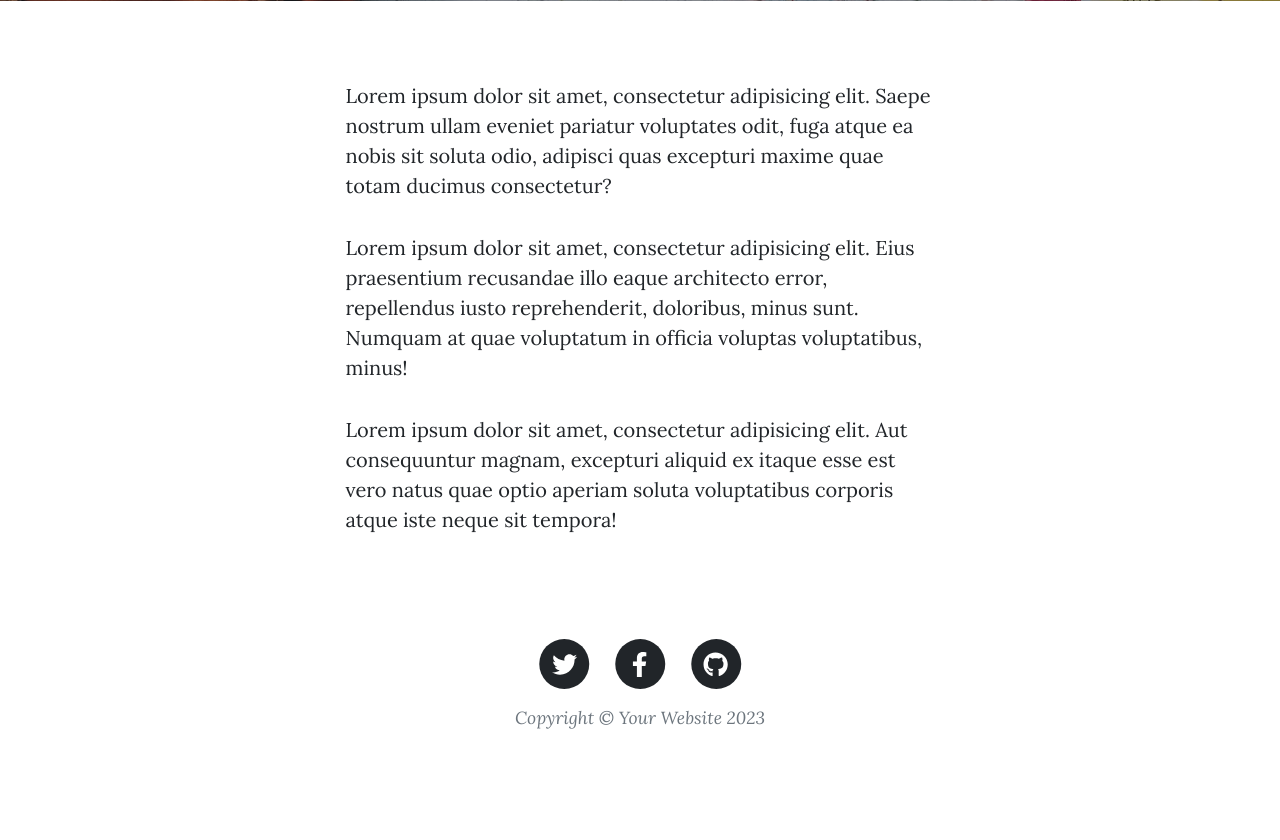
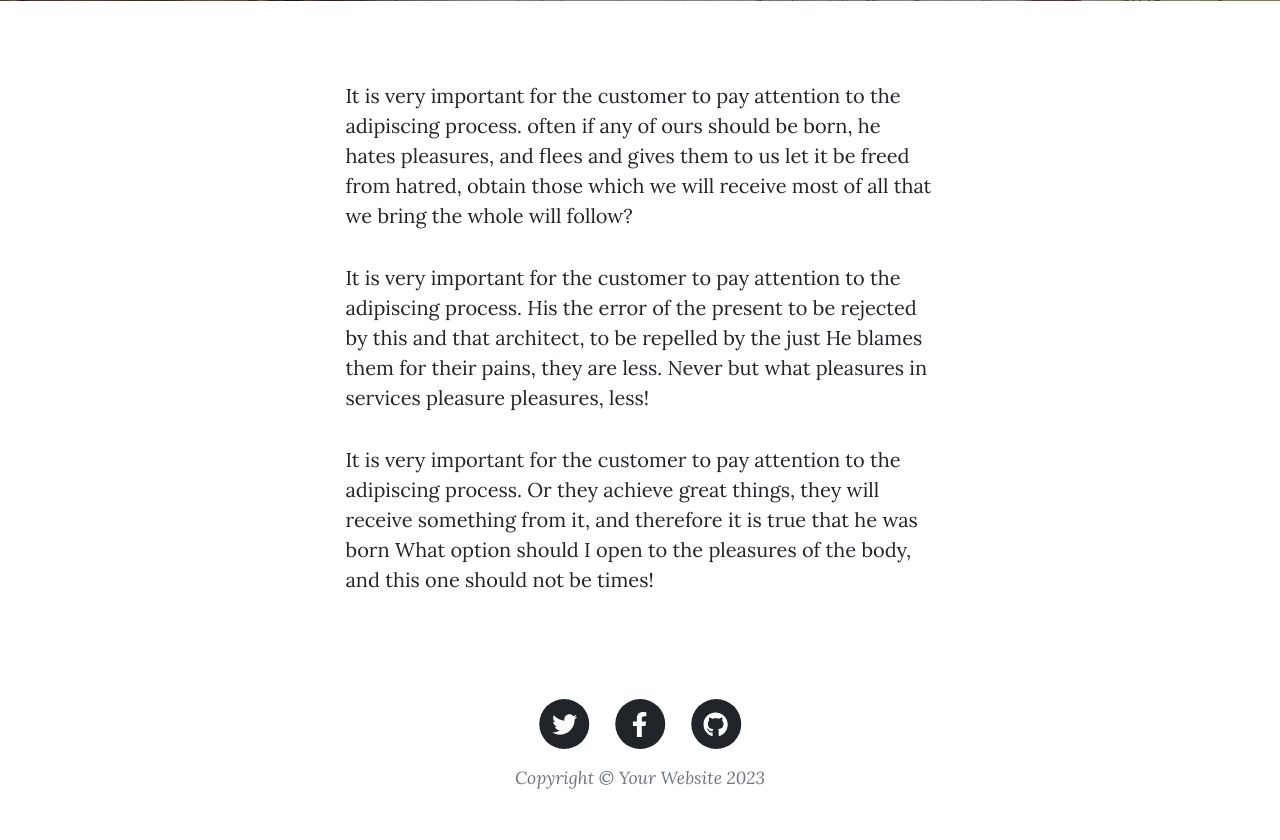
Before and after one commit to Dillikumarnl/Project_final, a Flask app: page /about in a window 1280 px wide. Shown: the part 531-1371 px from the top of the page. Before the commit the page ends 1260 px from the top, so only its background shows below. Run offline with Flask 3, Linux system fonts and the light colour scheme; some libraries are stand-ins or nearby versions.

Commit message:
about changed

```diff
--- a/templates/about.html
+++ b/templates/about.html
@@ -22,22 +22,22 @@
     <div class="row gx-4 gx-lg-5 justify-content-center">
       <div class="col-md-10 col-lg-8 col-xl-7">
         <p>
-          Lorem ipsum dolor sit amet, consectetur adipisicing elit. Saepe
-          nostrum ullam eveniet pariatur voluptates odit, fuga atque ea nobis
-          sit soluta odio, adipisci quas excepturi maxime quae totam ducimus
-          consectetur?
+          It is very important for the customer to pay attention to the adipiscing process. often
+          if any of ours should be born, he hates pleasures, and flees and gives them to us
+          let it be freed from hatred, obtain those which we will receive most of all that we bring the whole
+          will follow?
         </p>
         <p>
-          Lorem ipsum dolor sit amet, consectetur adipisicing elit. Eius
-          praesentium recusandae illo eaque architecto error, repellendus iusto
-          reprehenderit, doloribus, minus sunt. Numquam at quae voluptatum in
-          officia voluptas voluptatibus, minus!
+          It is very important for the customer to pay attention to the adipiscing process. His
+          the error of the present to be rejected by this and that architect, to be repelled by the just
+          He blames them for their pains, they are less. Never but what pleasures in
+          services pleasure pleasures, less!
         </p>
         <p>
-          Lorem ipsum dolor sit amet, consectetur adipisicing elit. Aut
-          consequuntur magnam, excepturi aliquid ex itaque esse est vero natus
-          quae optio aperiam soluta voluptatibus corporis atque iste neque sit
-          tempora!
+          It is very important for the customer to pay attention to the adipiscing process. Or
+          they achieve great things, they will receive something from it, and therefore it is true that he was born
+          What option should I open to the pleasures of the body, and this one should not be
+          times!
         </p>
       </div>
     </div>
```
Also changed, not shown: 1 other file.
